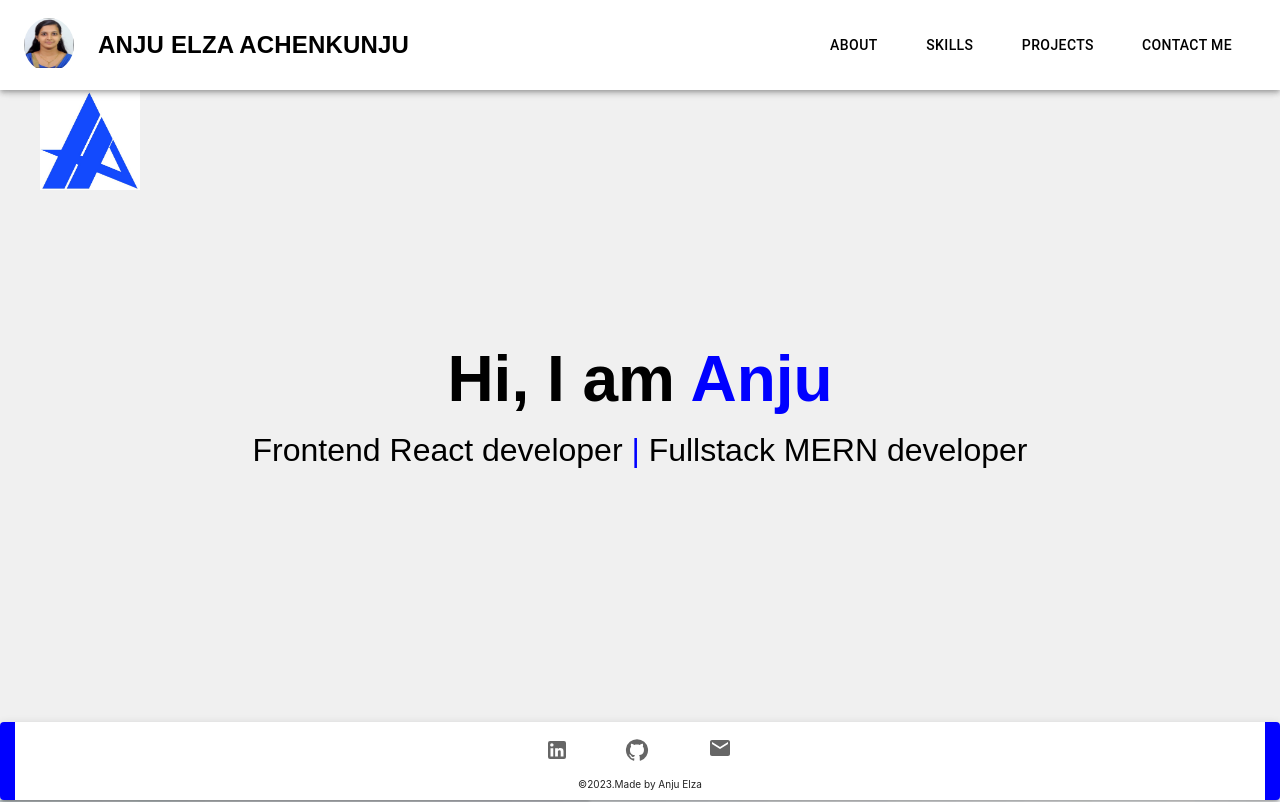
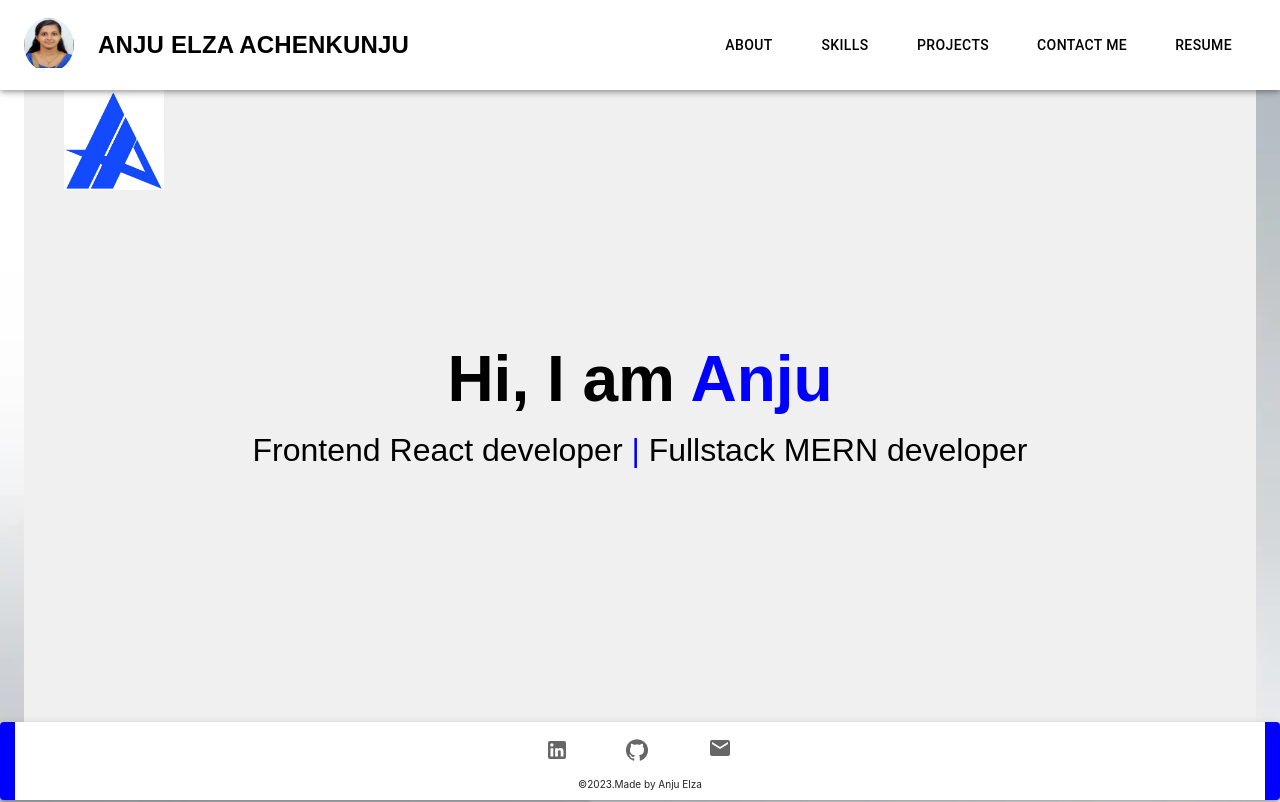
Before and after one commit to AnjuElza/my_Portfolio, a React (Create React App) app: page / in a window 1280 px wide. Shown: the top 802 px of the page. Built offline with nearby package versions, Linux system fonts and the light colour scheme.

Commit message:
added resume

```diff
--- a/public/index.html
+++ b/public/index.html
@@ -24,7 +24,7 @@
       work correctly both with client-side routing and a non-root public URL.
       Learn how to configure a non-root public URL by running `npm run build`.
     -->
-    <title>React App</title>
+    <title>Anju Elza Achenkunju</title>
   </head>
   <body>
     <!-- A little help for the Netlify post-processing bots -->
--- a/src/components/Header.js
+++ b/src/components/Header.js
@@ -16,6 +16,8 @@ import EmailIcon from '@mui/icons-material/Email';
 import { Link } from 'react-scroll';
 import Photo from "../constants/images/photo.jpg";
 import './css/Header.css';
+
+const resumePdfLink = 'https://drive.google.com/file/d/1HyKIkJlNl8KmaFivxzaBG8G1geWcALEo/view?usp=drive_link';
 
 function Header(){
     const pages = ['About', 'Skills', 'Projects','Contact Me'];
@@ -70,6 +72,14 @@ function Header(){
                         Contact Me
                         </Link>
                         </Button>
+                        <Button sx={{ mx: 2, color: 'black' }}
+
+                href={resumePdfLink}
+                target="_blank"
+                rel="noopener noreferrer"
+              >
+                Resume
+              </Button>
 
                   </Box>
 
--- a/src/components/Main.js
+++ b/src/components/Main.js
@@ -5,19 +5,29 @@ import About from './About';
 import Skills from './Skills';
 import Projects from './Projects';
 import ContactMe from './Contact';
+import './css/Main.css';
+import { Container, Grid } from '@mui/material';
 function Main(){
     return(
+        <Container maxWidth="xl">
+        <>
 
-        <><Header />
+
+            <Header />
+
         <Introduction />
+
         <About />
         <Skills />
+
         <Projects />
+
         <ContactMe />
+
         <Footer />
 
         </>
-
+        </Container>
     )
 }
 
--- a/src/components/Skills.js
+++ b/src/components/Skills.js
@@ -11,6 +11,7 @@ import Aws_icon from "../constants/icons/aws_icon.png";
 import Bootstrap_icon from "../constants/icons/bootstrap_icon.jpg";
 import Git_icon from "../constants/icons/github_icon1.png";
 import Paper from '@mui/material/Paper';
+import {Grid, useMediaQuery } from '@mui/material';
 import Box from '@mui/material/Box';
 import './css/Skills.css';
 
@@ -69,10 +70,13 @@ function Skills(){
     ];
 
     function SkillDetails({skill,logo}){
+
         return(
 
                 <Paper elevation={4}
-                    sx={{ width: '100px', height: '100px', mt: 2, padding: 1, mb: 2, borderBottom: '3px solid blue' }}>
+                    sx={{ width:'100px',
+                    height: '100px',
+                     mt: 2, padding: 1, mb: 2, borderBottom: '3px solid blue' }}>
                     <img className="skill_img"
                         src={logo}
                         alt="logo"
--- a/src/components/css/About.css
+++ b/src/components/css/About.css
@@ -25,3 +25,10 @@
     font-size:x-large;
     font-weight: 700;
 } */
+/* Media query for smaller screens, adjust as needed */
+@media (max-width: 768px) {
+    .about_container {
+      height: auto; /* Remove the fixed height and let the content determine the height */
+      min-height: 100vh; /* Ensure the page takes at least the full viewport height */
+    }
+  }
--- a/src/components/css/Contact.css
+++ b/src/components/css/Contact.css
@@ -63,3 +63,10 @@ form {
   #form_submit_button:hover {
     background-color: #0056b3;
   }
+  /* Media query for smaller screens, adjust as needed */
+  @media (max-width: 768px) {
+  #contact_container{
+    height: auto; /* Remove the fixed height and let the content determine the height */
+      min-height: 100vh; /* Ensure the page takes at least the full viewport height */
+    }
+  }
--- a/src/components/css/Introduction.css
+++ b/src/components/css/Introduction.css
@@ -33,3 +33,10 @@
   .blue-letter {
     color: blue;
   }
+    /* Media query for smaller screens, adjust as needed */
+    @media (max-width: 768px) {
+      .name{
+        height: auto; /* Remove the fixed height and let the content determine the height */
+          min-height: 100vh; /* Ensure the page takes at least the full viewport height */
+        }
+      }
--- /dev/null
+++ b/src/components/css/Main.css
@@ -0,0 +1,5 @@
+/* #main-container{
+    display: flex;
+    flex-wrap: wrap;
+    justify-content: space-between;
+} */
--- a/src/components/css/Projects.css
+++ b/src/components/css/Projects.css
@@ -44,3 +44,10 @@
   height:500px;
   width:80%
 }
+  /* Media query for smaller screens, adjust as needed */
+  @media (max-width: 768px) {
+    #projects{
+      height: auto; /* Remove the fixed height and let the content determine the height */
+        min-height: 100vh; /* Ensure the page takes at least the full viewport height */
+      }
+    }
--- a/src/components/css/Skills.css
+++ b/src/components/css/Skills.css
@@ -35,3 +35,10 @@
 .skill_img{
     text-align: center;
 }
+  /* Media query for smaller screens, adjust as needed */
+  @media (max-width: 768px) {
+    #skills{
+      height: auto; /* Remove the fixed height and let the content determine the height */
+        min-height: 100vh; /* Ensure the page takes at least the full viewport height */
+      }
+    }
```
Also changed, not shown: src/constants/images/me😀 👩.png (added).
